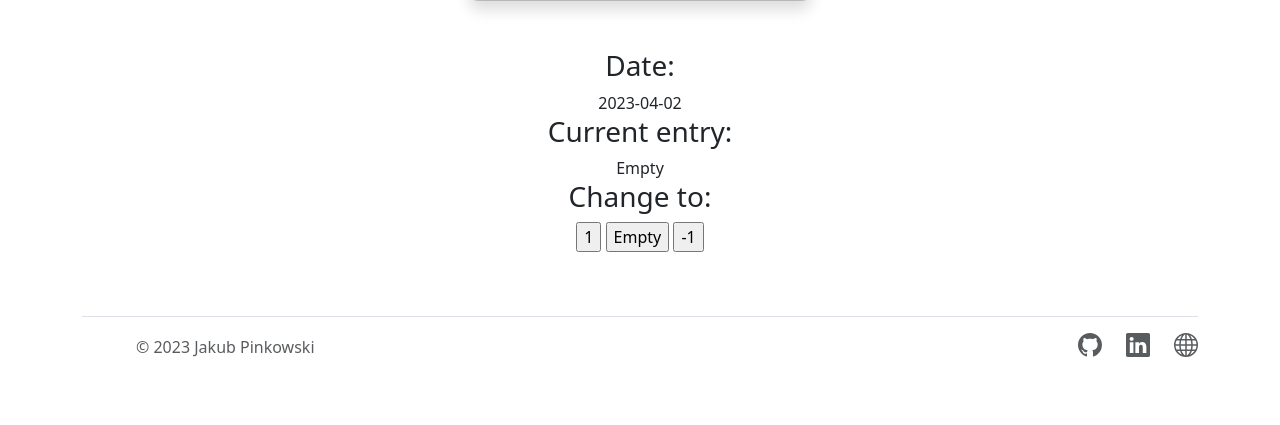
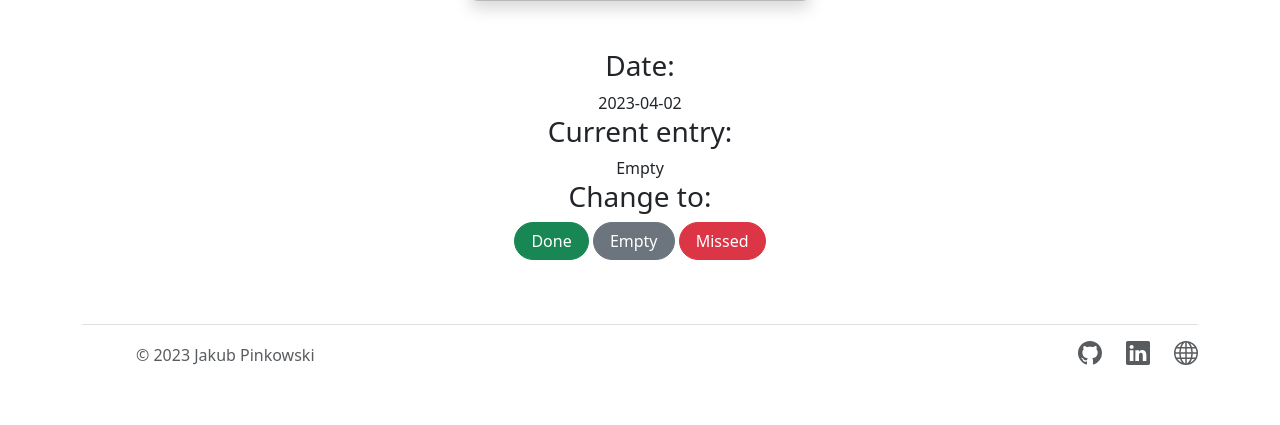
Before and after one commit to Jakub-Pinkowski/Habit-Tracker, a Flask app: page /dashboard in a window 1280 px wide. Shown: the part 623-1048 px from the top of the page. Before the commit the page ends 980 px from the top, so only its background shows below. Run offline with Flask 3, Linux system fonts and the light colour scheme; a user stored in the database is signed in; data comes from the database, SQL or seed files in the repository; both versions use the stored data as it was after the commit; data that the repository does not hold is empty.

Commit message:
Polished chanching entries

```diff
--- a/app.py
+++ b/app.py
@@ -479,6 +479,13 @@ def dashboard():
 
         if change_entry:
 
+            if change_entry == "Done":
+                change_entry = 1
+            elif change_entry == "Missed":
+                change_entry = -1
+            elif change_entry == "Empty":
+                change_entry = 0
+
             # Update  entry in database
             # Check if there is already any entry for the picked date for the current user for the habit
             user_id = session["user_id"]
--- a/templates/dashboard.html
+++ b/templates/dashboard.html
@@ -102,9 +102,9 @@
     <div>
         <form action="/dashboard" method="post">
             <h3>Change to:</h3>
-                <input type="submit" name="change_entry" value="1">
-                <input type="submit" name="change_entry" value="Empty">
-                <input type="submit" name="change_entry" value="-1">
+                <input class="btn btn-success rounded-pill px-3" type="submit" name="change_entry" value="Done">
+                <input class="btn btn-secondary rounded-pill px-3" type="submit" name="change_entry" value="Empty">
+                <input class="btn btn-danger rounded-pill px-3" type="submit" name="change_entry" value="Missed">
         </form>
     </div>
 
@@ -199,12 +199,12 @@
                 xhr.onload = function() {
                   if (xhr.status === 200) {
                     dateSpan.textContent = formattedDate;
-                    console.log('Date processed successfully');
+                    // Log to console that data was sent successfully and log the data itself
+                    console.log('Data sent successfully, data is: ' + data);
                   } else {
                     console.log('Error processing date');
                   }
                 };
-                console.log(data)
                 xhr.send(data);
               }
             });
```
Also changed, not shown: test.db, 1 other file.
